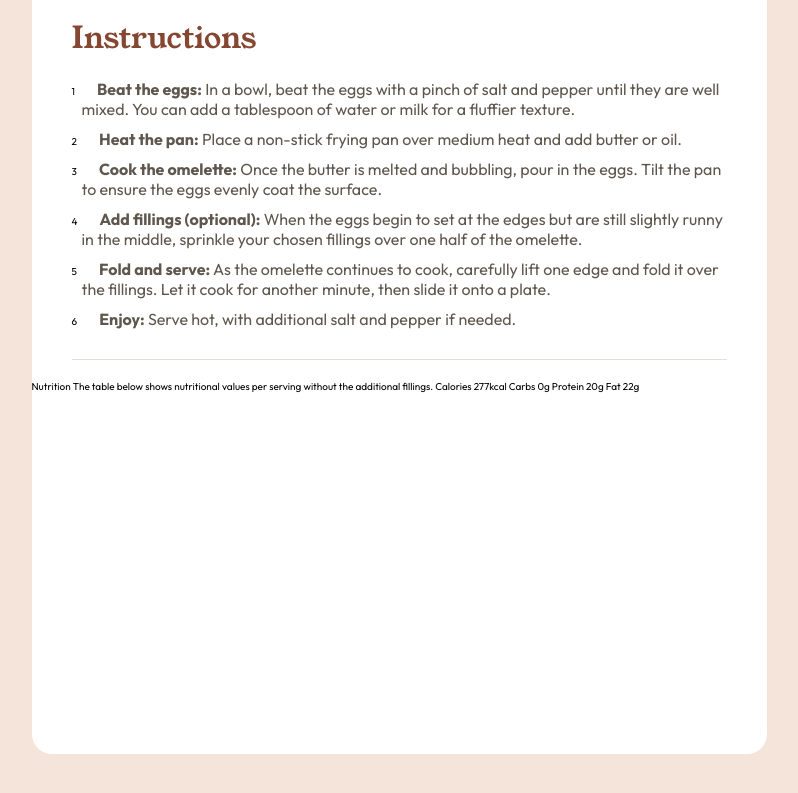
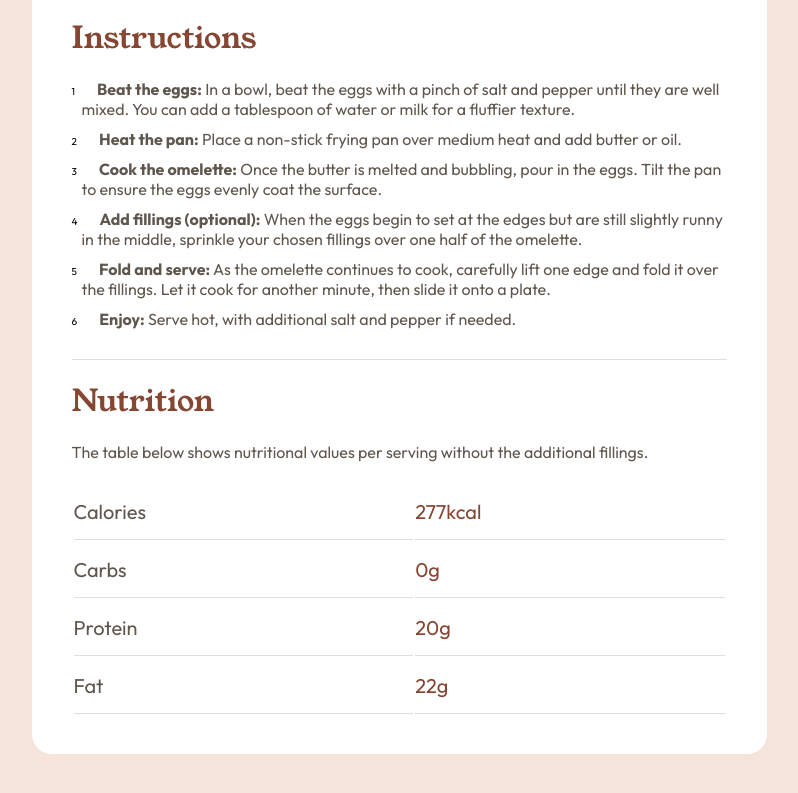
Before and after one commit to MarcPanis/recipe-page-main, a plain HTML site: page index.html in a window 1280 px wide. Shown: the part 1077-1870 px from the top of the page, without its empty margins (241-1039 px from the left). Drawn offline with Linux system fonts and the light colour scheme.

Commit message:
Added nutrition section

```diff
--- a/index.html
+++ b/index.html
@@ -116,9 +116,35 @@
         </ol>
       </section>
 
-      Nutrition The table below shows nutritional values per serving without the
-      additional fillings. Calories 277kcal Carbs 0g Protein 20g Fat 22g
-    </div>
+      <section
+        class="section-nutrition margin-left-40 margin-right-40 margin-bottom-20"
+      >
+        <h2 class="heading-two">Nutrition</h2>
+        <p>
+          The table below shows nutritional values per serving without the
+          additional fillings.
+        </p>
+        <table>
+          <tr>
+            <td>Calories</td>
+            <td>277kcal</td>
+          </tr>
+          <tr>
+            <td>Carbs</td>
+            <td>0g</td>
+          </tr>
+          <tr>
+            <td>Protein</td>
+            <td>20g</td>
+          </tr>
+          <tr>
+            <td>Fat</td>
+            <td>22g</td>
+          </tr>
+        </table>
+
+      </div>
+    </section>
 
     <!-- <div class="attribution">
       Challenge by
--- a/styles.css
+++ b/styles.css
@@ -39,6 +39,7 @@ body {
 p {
   font-size: 1.6rem;
   font-weight: 400;
+  color: var(--neutral-wenge-brown);
 }
 
 ul {
@@ -186,6 +187,23 @@ ul {
 }
 /* INGREDIENTS SECTION */
 
+table {
+  margin-top: 2rem;
+  width: 100%;
+  font-size: 2rem;
+  color: var(--neutral-wenge-brown);
+}
+
+td {
+  border-bottom: var(--neutral-light-grey) solid 0.1rem;
+  padding-bottom: 1.5rem;
+  padding-top: 1.5rem;
+}
+
+tr td:nth-child(2) {
+  color: var(--color-nutmeg);
+}
+
 /* Default values */
 .attribution {
   font-size: 11px;
```
